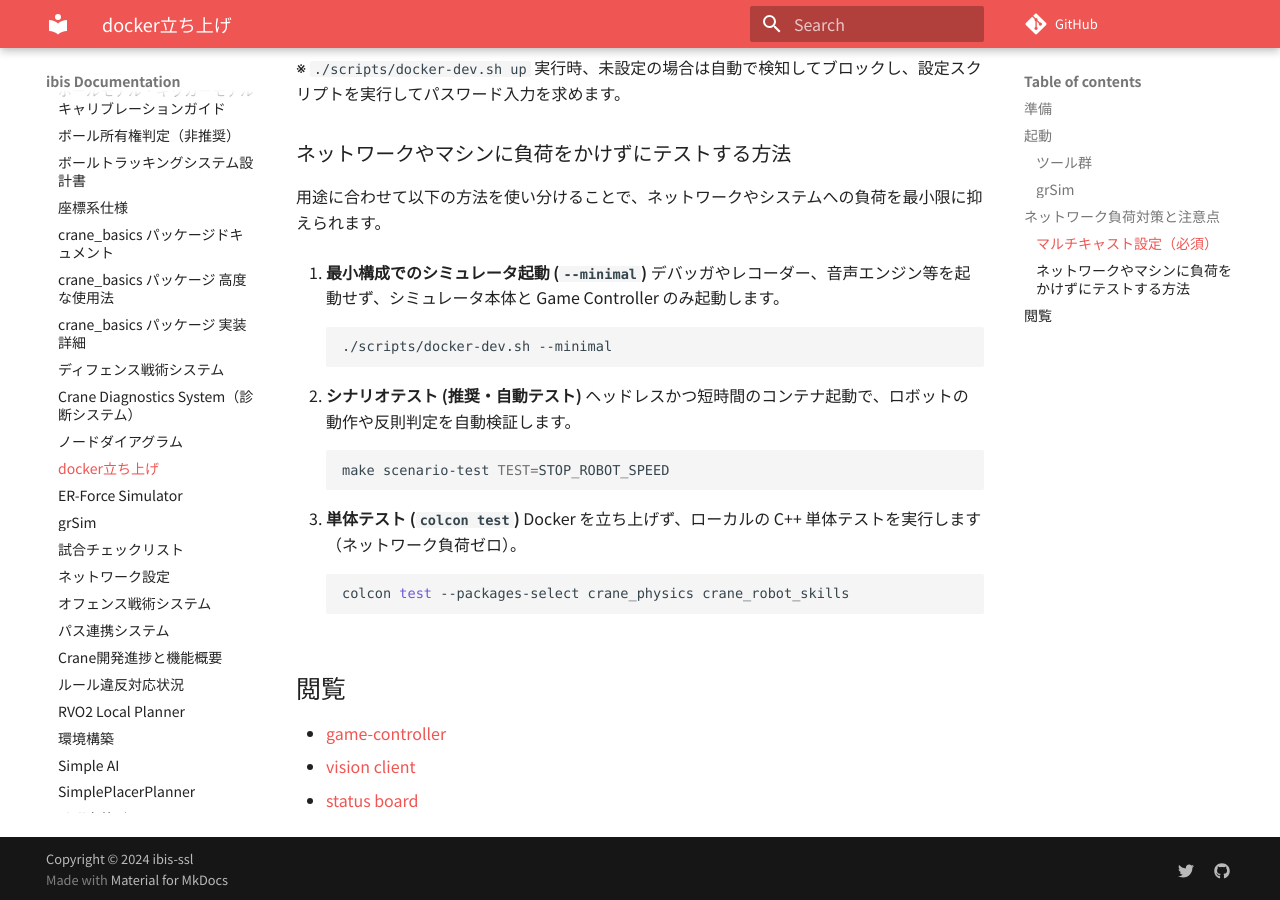
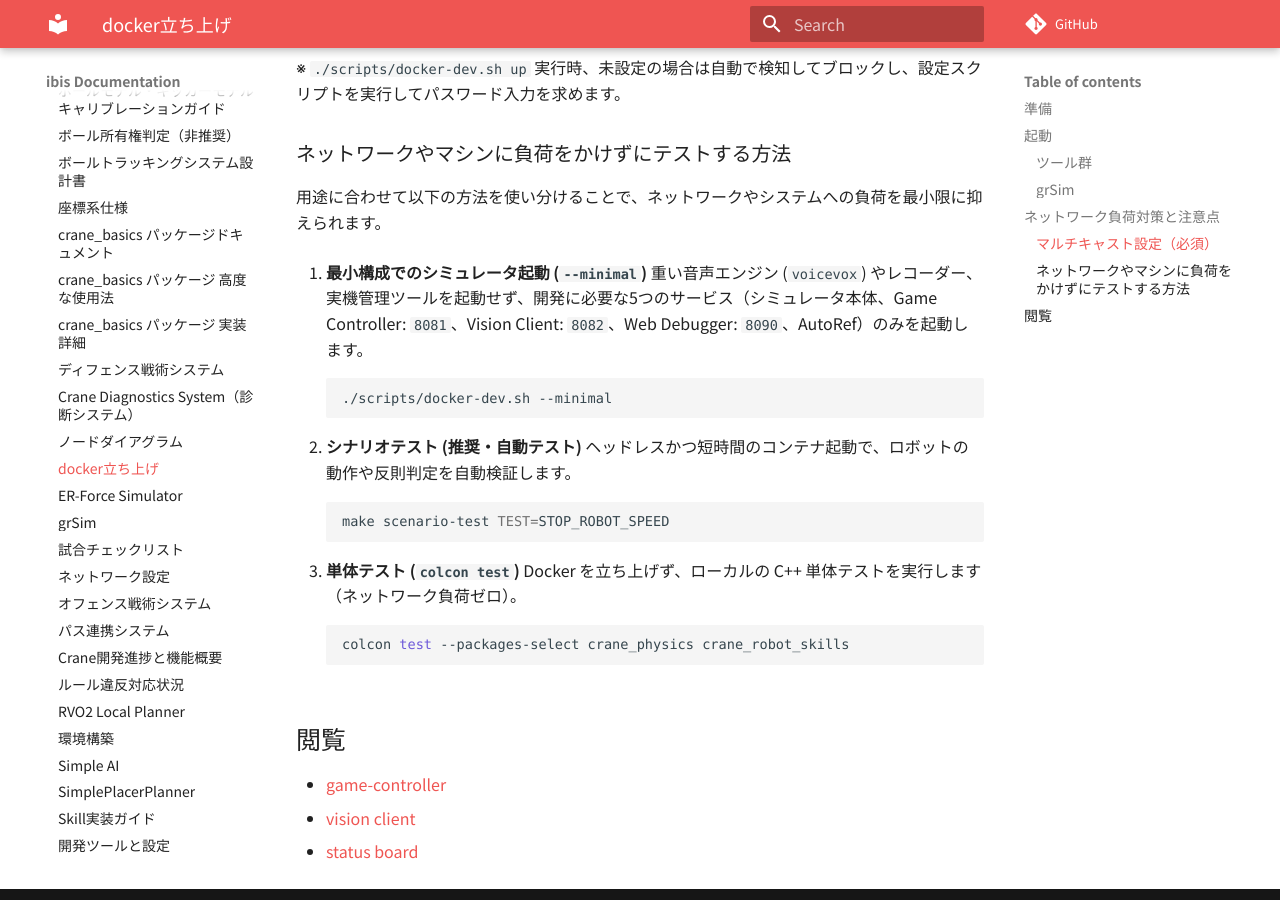
Before and after one commit to ibis-ssl/ibis_documentation, an MkDocs documentation site: the page built from docs/ai/docker.md, in a window 1280 px wide and 900 px high, scrolled down 1049 px. Built offline with MkDocs 1.6.1 and Material for MkDocs 9.7.7, drawn with Linux system fonts in a browser that asks for light colours; nearby versions of some CDN libraries; some web fonts are replaced; comment, search, counter and statistics services are not loaded.

Commit message:
🔄 synced local 'docs/ai' with remote 'docs'

````diff
--- a/docs/ai/docker.md
+++ b/docs/ai/docker.md
@@ -41,7 +41,7 @@ sudo ./scripts/setup-multicast.sh
 用途に合わせて以下の方法を使い分けることで、ネットワークやシステムへの負荷を最小限に抑えられます。
 
 1. **最小構成でのシミュレータ起動 (`--minimal`)**
-   デバッガやレコーダー、音声エンジン等を起動せず、シミュレータ本体と Game Controller のみ起動します。
+   重い音声エンジン (`voicevox`) やレコーダー、実機管理ツールを起動せず、開発に必要な5つのサービス（シミュレータ本体、Game Controller: `8081`、Vision Client: `8082`、Web Debugger: `8090`、AutoRef）のみを起動します。
 
    ```bash
    ./scripts/docker-dev.sh --minimal
````
